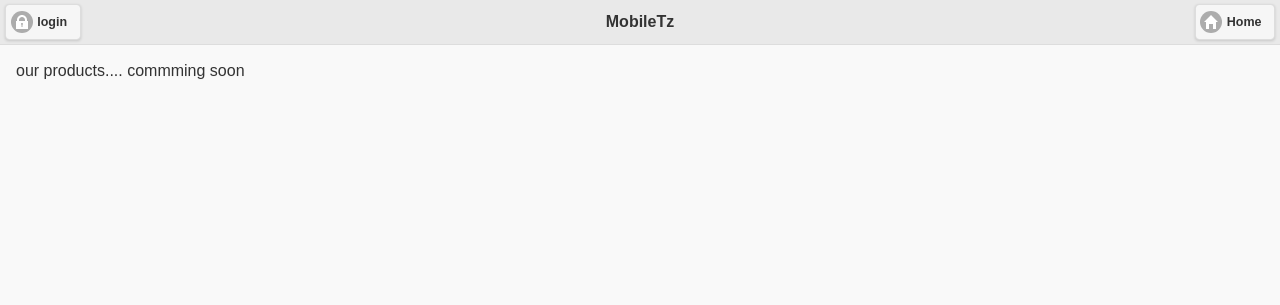
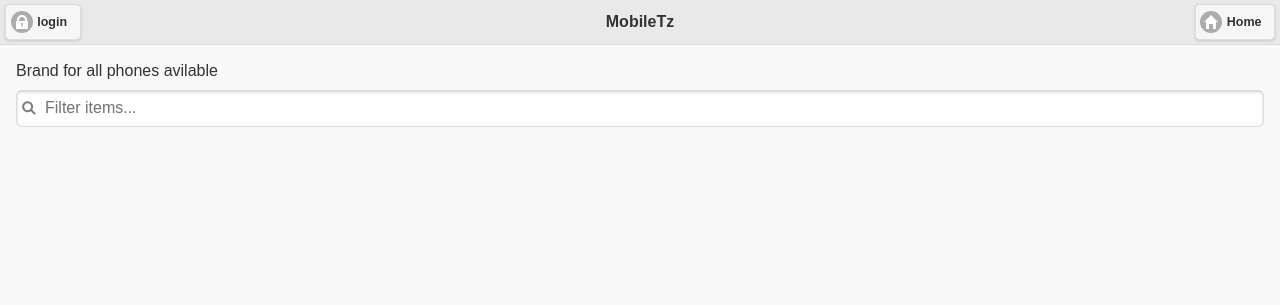
Before and after one commit to chingalo/mobile-phone-dealer, a Django app: page / in a window 1280 px wide, after a click on "Our products". Shown: the top 305 px of the page. Run offline with Django 3.2, Linux system fonts and the light colour scheme; parts of the project's set-up code (start-up, migrations or seed data) failed here and were passed over.

Commit message:
single phone with image

```diff
--- a/templates/index.html
+++ b/templates/index.html
@@ -35,8 +35,14 @@
 	</div>
 
 	<div data-role = "main" class = "ui-content">
+		Brand for all phones avilable
+		<ul data-role = "listview" data-inset = "true" data-filter = "true">
 
-		our products.... commming soon
+			{% for phone in allPhones %}
+			<li><a href = "#phone{{phone.id}}">{{phone.brand_of_Phone}}</a></li>
+			{% endfor %}
+
+		</ul>
 
 	</div>
 
@@ -46,6 +52,41 @@
 </div>
 
 
+
+<!--- single product --->
+{% for phone in allPhones %}
+<div data-role = "page" id = "phone{{phone.id}}">
+	<div data-role = "header" data-position = "fixed">
+		<a href = "#home" class = "ui-btn ui-btn-right  ui-corner-all ui-shadow ui-icon-home ui-btn-icon-left">Home</a>
+		<a href = "#" class = "ui-btn ui-btn-left  ui-corner-all ui-shadow ui-icon-lock ui-btn-icon-left">login</a>
+		<h5>MobileTz</h5>
+	</div>
+
+	<div data-role = "main" class = "ui-content">
+		<a href = "#ourproducts" class="ui-btn  ui-corner-all ui-shadow ui-icon-back ui-btn-icon-left">Back to brands</a>
+		<div class = "ui-corner-all ui-shadow" style = "padding-left:2%;">
+			<p>  {{phone}}</p>
+
+
+			<div data-role = "collapsible">
+				<h1>Gallery</h1>
+				{% if phone.phone_gallery_set.all %}
+				{% for image in phone.phone_gallery_set.all %}
+				<p><img style = "border-radius: 10px;" src = "{{ image.image.url }}" width = "50%" height = "80px" />
+				{% endfor %}
+				{% else %}
+				<p>No image add for this phone</p>
+				{% endif %}
+			</div>
+		</div>
+
+	</div>
+
+	<div data-role = "footer" data-position = "fixed"><br>
+		<h4>&copy; {% now " Y" %}</h4><br>
+	</div>
+</div>
+{% endfor %}
 
 
 <!---   about us page---->
```
